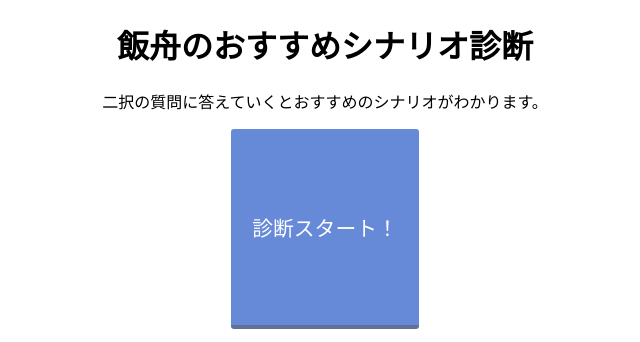
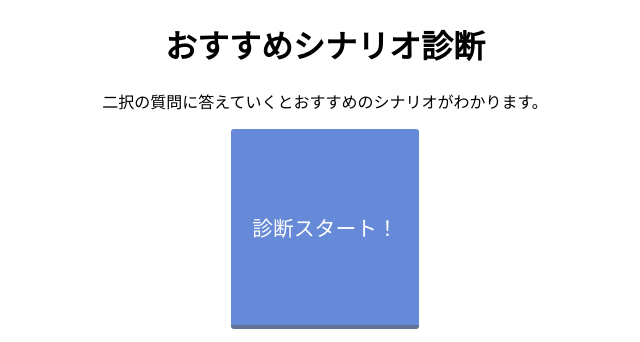
Before and after one commit to concourse008/scpshindan, a plain HTML site: page main.html in a window 1280 px wide. Shown: the top 342 px of the page, without its empty margins (315-955 px from the left). Drawn offline with Linux system fonts and the light colour scheme.

Commit message:
Update main.html

```diff
--- a/main.html
+++ b/main.html
@@ -7,7 +7,7 @@
   <title>飯舟シナリオ診断</title>
 </head>
 <body>
-  <h1>飯舟のおすすめシナリオ診断</h1>
+  <h1>おすすめシナリオ診断</h1>
   <div id="btnarea">
     <p>二択の質問に答えていくとおすすめのシナリオがわかります。</p>
     <a href="javascript:start();" class="btn-square">診断スタート！</a>
```
